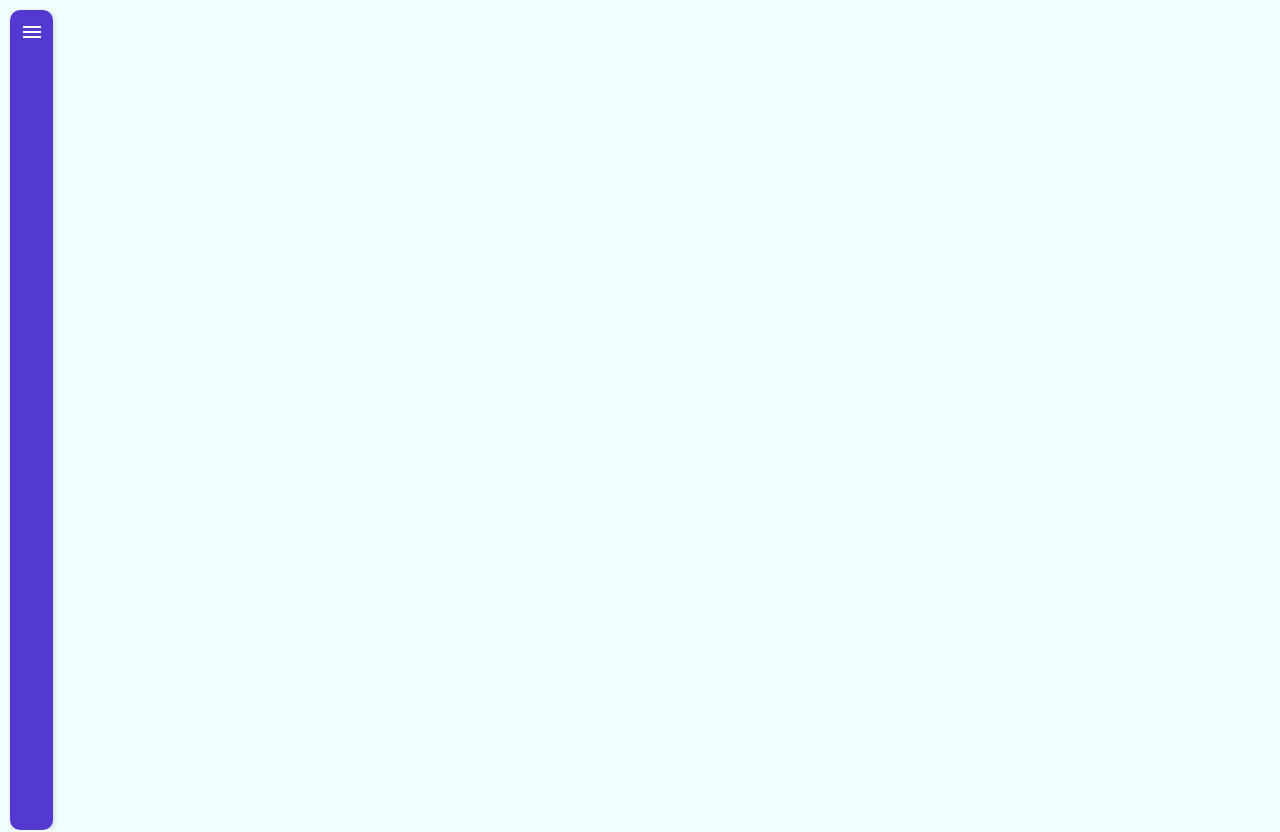
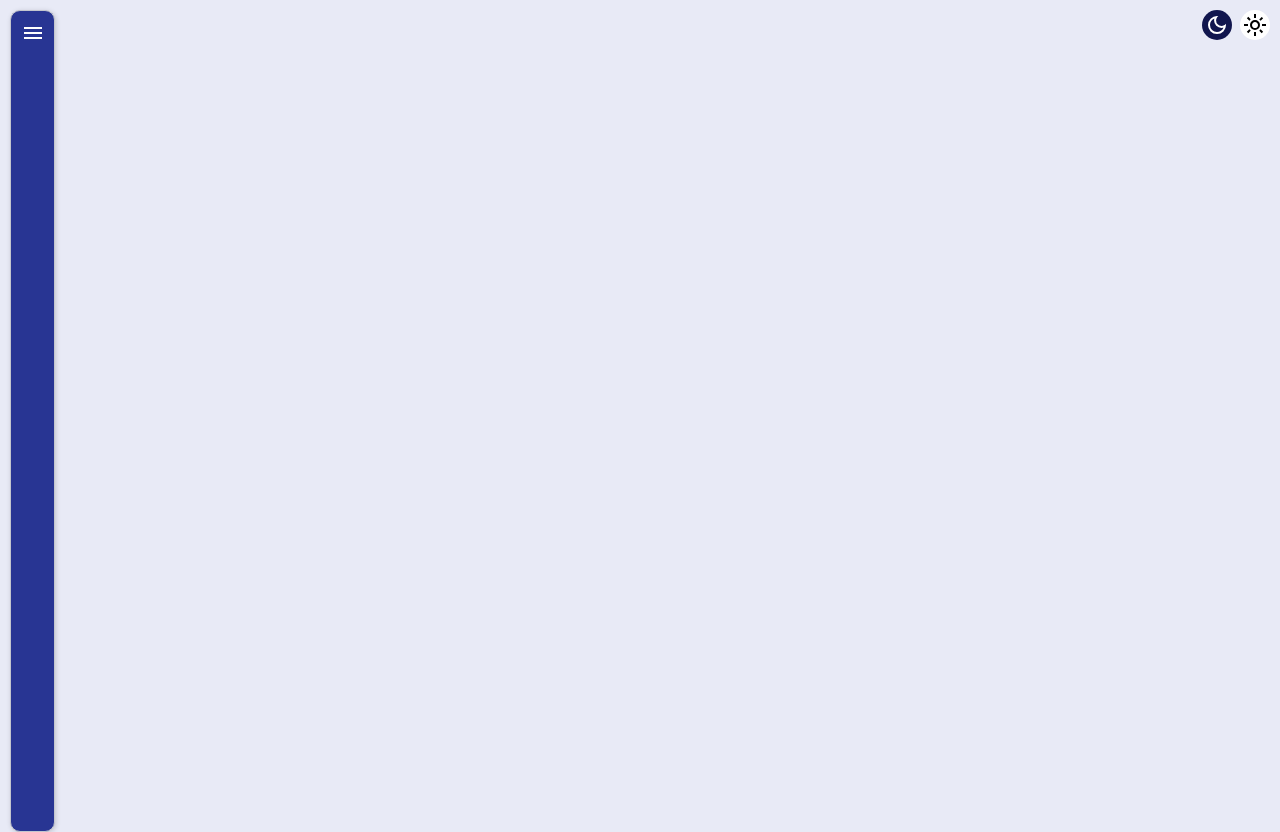
Before and after one commit to lucasbiz/currency-api, a React (Vite) app: page / in a window 1280 px wide. Built offline with nearby package versions, Linux system fonts and the light colour scheme.

Commit message:
Adding the swtich theme feature to the project

```diff
--- a/src/App.jsx
+++ b/src/App.jsx
@@ -3,6 +3,8 @@ import NavbarComponent from './NavbarComponent/NavbarComponent'
 import './App.css'
 import { useEffect, useReducer } from 'react'
 import { CurrencyListContext, CurrencyListDispatchContext } from './CurrenciesContext'
+import SwitchThemeComponent from './SwitchThemeComponent/SwitchThemeComponent';
+import { useState } from 'react'
 
 const initializeCurrencies = () => {
 
@@ -74,12 +76,18 @@ function currencyListReducer(availableCurrencies, action) {
 
 function App() {
 
+  const [theme, setTheme] = useState('light');
+
   const [availableCurrencies, dispatch] = useReducer(currencyListReducer, [], initializeCurrencies);
 
   useEffect(() => {
-    localStorage.setItem("currencys", JSON.stringify(availableCurrencies));
+    localStorage.setItem("currencies", JSON.stringify(availableCurrencies));
     console.log(availableCurrencies);
   }, [availableCurrencies]);
+
+  useEffect(() => {
+    document.documentElement.setAttribute('data-theme', theme); // Aplica o tema ao <html>
+  }, [theme]);
 
 
   let checkedCurrencies = availableCurrencies.filter((c) => c.isChecked == true )
@@ -89,12 +97,18 @@ function App() {
 
       <CurrencyListContext.Provider value={availableCurrencies}>
         <CurrencyListDispatchContext.Provider value={dispatch}>
+
           <NavbarComponent className="navbar" currencyList={availableCurrencies} />
+
         </CurrencyListDispatchContext.Provider>
       </CurrencyListContext.Provider>
 
       <div className="currency-container">
         {checkedCurrencies.map((c) => <CardComponent key={c.code} currency={c}></CardComponent>)}
+      </div>
+
+      <div className="switch-theme">
+        <SwitchThemeComponent switchTheme={setTheme} theme={theme}></SwitchThemeComponent>
       </div>
 
 
--- a/src/CardComponent/CardComponent.module.css
+++ b/src/CardComponent/CardComponent.module.css
@@ -6,10 +6,10 @@
     width: 200px;
     height: 300px;
     border-radius: 20px;
-    background: #ffffff;
+    background: var(--card-background-color);
     position: relative;
     padding: 20px;
-    border: 2px solid #c3c6ce;
+    border: 1px solid var(--card-outline-color);
     transition: 0.5s ease-out;
     overflow: visible;
     margin: 20px;
--- a/src/CheckBoxComponent/CheckBoxComponent.module.css
+++ b/src/CheckBoxComponent/CheckBoxComponent.module.css
@@ -1,6 +1,7 @@
 .checkbox{
     width: 200px;
     font-family: 'Trebuchet MS', 'Lucida Sans Unicode', 'Lucida Grande', 'Lucida Sans', Arial, sans-serif;
+    color: var(--sidebar-font-color);
 }
 
 .checkbox > label {
--- a/src/CurrencyComponent/CurrencyComponent.module.css
+++ b/src/CurrencyComponent/CurrencyComponent.module.css
@@ -1,9 +1,7 @@
 .cardDetails {
-    color: black;
     height: 100%;
     display: flex;
     flex-direction: column;
-
 
 }
 
@@ -11,10 +9,12 @@
     font-size: 1.5em;
     font-weight: bold;
     margin: 0px;
+    color: var(--card-title-color);
+
 }
 
 .cardDetails p {
-    color: rgb(134, 134, 134);
+    color: var(--card-description-color);
     margin: 10px;
 
 }
--- a/src/NavbarComponent/NavbarComponent.module.css
+++ b/src/NavbarComponent/NavbarComponent.module.css
@@ -1,7 +1,13 @@
+
 .menuButton {
     cursor: pointer;
     margin-right: 10px;
     color: white;
+}
+
+.menuButton:hover {
+    color: rgb(148, 146, 146);
+    transition: .3s ease;
 }
 
 .currencySelectorContainer {
@@ -14,11 +20,12 @@
     padding: 10px 13px 10px 10px;
     box-shadow: 1px 1px 5px rgba(0, 0, 0, 0.164);
     height: 100vh;
-    background-color: rgba(73, 43, 206, 0.932);
+    background-color: var(--sidebar-color);
     border-radius: 10px;
     overflow: hidden;
     opacity: 1;
     position: absolute;
+    border:1px solid var(--card-outline-color);
 
 }
 
--- /dev/null
+++ b/src/SwitchThemeComponent/SwitchThemeComponent.jsx
@@ -0,0 +1,31 @@
+import styles from './SwitchThemeComponent.module.css';
+
+function SwitchThemeComponent ({theme, switchTheme}) {
+
+
+    const lightToDark = () => {
+        if (theme === 'light') {
+            switchTheme('dark')
+        }
+    }
+
+    const darkToLight = () => {
+        if (theme === 'dark') {
+            switchTheme('light')
+        }
+    }
+
+
+    return (<>
+
+        <div role='button' onClick={lightToDark} className={styles.darkThemeButton}>
+            <svg xmlns="http://www.w3.org/2000/svg" height="24px" viewBox="0 -960 960 960" width="24px" fill="#FFFFFF"><path d="M480-120q-150 0-255-105T120-480q0-150 105-255t255-105q14 0 27.5 1t26.5 3q-41 29-65.5 75.5T444-660q0 90 63 153t153 63q55 0 101-24.5t75-65.5q2 13 3 26.5t1 27.5q0 150-105 255T480-120Zm0-80q88 0 158-48.5T740-375q-20 5-40 8t-40 3q-123 0-209.5-86.5T364-660q0-20 3-40t8-40q-78 32-126.5 102T200-480q0 116 82 198t198 82Zm-10-270Z"/></svg>
+        </div>
+        <div role='button' onClick={darkToLight} className={styles.lightThemeButton}>
+            <svg xmlns="http://www.w3.org/2000/svg" height="24px" viewBox="0 -960 960 960" width="24px" fill="#000000"><path d="M480-360q50 0 85-35t35-85q0-50-35-85t-85-35q-50 0-85 35t-35 85q0 50 35 85t85 35Zm0 80q-83 0-141.5-58.5T280-480q0-83 58.5-141.5T480-680q83 0 141.5 58.5T680-480q0 83-58.5 141.5T480-280ZM200-440H40v-80h160v80Zm720 0H760v-80h160v80ZM440-760v-160h80v160h-80Zm0 720v-160h80v160h-80ZM256-650l-101-97 57-59 96 100-52 56Zm492 496-97-101 53-55 101 97-57 59Zm-98-550 97-101 59 57-100 96-56-52ZM154-212l101-97 55 53-97 101-59-57Zm326-268Z"/></svg>
+        </div>
+
+    </>);
+};
+
+export default SwitchThemeComponent
--- /dev/null
+++ b/src/SwitchThemeComponent/SwitchThemeComponent.module.css
@@ -0,0 +1,47 @@
+
+.darkThemeButton {
+    background-color: #11164e;
+    border-radius: 50%;
+    width: 30px;
+    height: 30px;
+    align-items: center;
+    display: flex;
+    justify-content: center;
+    align-items: center;
+    transition: .3s ease;
+    cursor: pointer;
+
+
+}
+
+.darkThemeButton:hover {
+    box-shadow: 1px 1px 1px 1px rgba(0, 0, 0, 0.123);
+    width: 32px;
+    height: 32px;
+    transition: .3s ease;
+
+}
+
+.lightThemeButton {
+    background-color: white;
+    border-radius: 50%;
+    width: 30px;
+    height: 30px;
+    display: flex;
+    justify-content: center;
+    align-items: center;
+    margin-left: 8px;
+    transition: .3s ease;
+    cursor: pointer;
+
+
+}
+
+.lightThemeButton:hover {
+    box-shadow: 1px 1px 1px 1px rgba(0, 0, 0, 0.123);
+    width: 32px;
+    height: 32px;
+    transition: .3s ease;
+
+
+}
--- a/src/index.css
+++ b/src/index.css
@@ -1,7 +1,38 @@
+
+:root {
+    /* Tema padrão (Claro) */
+    --background-color: #e8eaf6;
+    --sidebar-color: #283593;
+    --card-title-color: #000000;
+    --card-description-color: #797979;
+    --card-background-color: #ffffff;
+    --sidebar-font-color: #ffffff;
+    --card-outline-color: #c3c6ce;
+}
+
+[data-theme ="dark"] {
+    --background-color: #0E1217;
+    --sidebar-color: #192029;
+    --card-title-color: #ffffff;
+    --card-description-color: #c3c6ce;
+    --card-background-color: #0E1217;
+    --sidebar-font-color: #ffffff;
+    --card-outline-color: #313133;
+
+}
+
+
 body {
     margin: 0px;
     height: 100%;
     height: 100vh;
-    background-color: azure;
+    background-color: var(--background-color);
+    transition: .7s ease;
 
 }
+
+.switch-theme {
+    margin: 10px;
+    display: flex;
+    height: 30px;
+}
```
